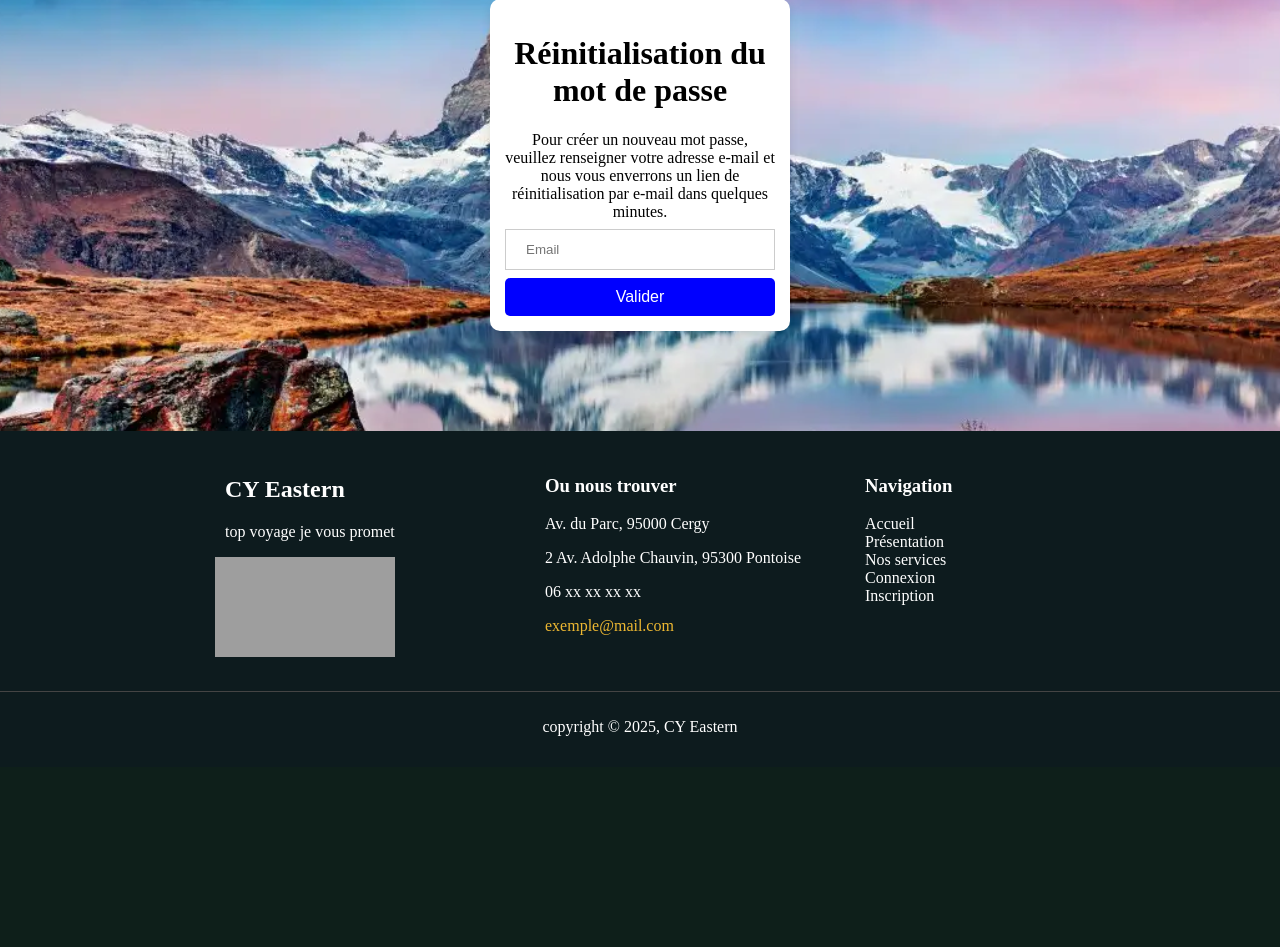
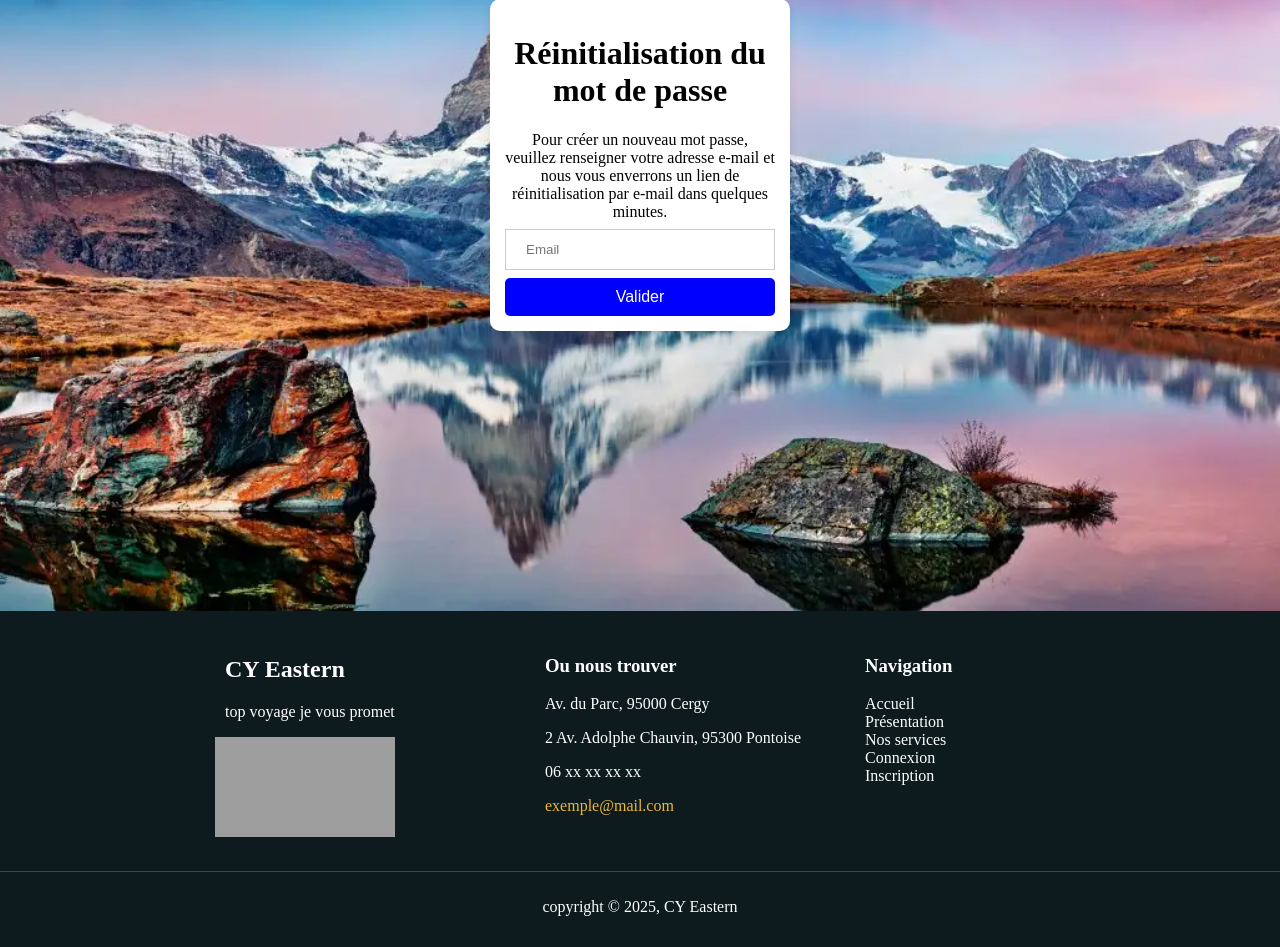
Before and after one commit to valerierx/Click-journeY, a PHP site: page /mdpoublie.html in a window 1280 px wide. Shown: the part 101-1048 px from the top of the page. Before the commit the page ends 837 px from the top, so only its background shows below. Run offline with PHP 8.4, Linux system fonts and the light colour scheme; grey boxes are pictures that could not be loaded.

Commit message:
refactor: ajout de quelques liens + random fixes

```diff
--- a/connexion.html
+++ b/connexion.html
@@ -43,7 +43,7 @@
           <input type="password" placeholder="Mot de passe" name="mdp" required>
         </label>
         <label for="remember">
-          <input type="checkbox" id="remember" disabled="disabled">
+          <input type="checkbox" id="remember">
           Se souvenir de moi
         </label>
         <br>
@@ -66,7 +66,7 @@
     <div class="logo">
       <h2>CY Eastern</h2>
       <p>top voyage je vous promet</p>
-      <img src="media/" alt="Logo" width="180px" height="100" style="margin-left: -10px;">
+      <img src="media/" alt="Logo" width="180px" height="100">
     </div>
     <div class="colonne">
       <h3>Ou nous trouver</h3>
@@ -91,6 +91,5 @@
   </div>
 </footer>
 
-
 </body>
 </html>
--- a/index.html
+++ b/index.html
@@ -46,12 +46,12 @@
 </section>
 
 
-<footer style="margin-top: 280px;">
+<footer>
   <div class="contenu">
       <div class="logo">
           <h2>CY Eastern</h2>
           <p>top voyage je vous promet</p>
-          <img src="media/" alt="Logo" width="180px" height="100" style="margin-left: -10px;">
+          <img src="media/" alt="Logo" width="180px" height="100">
       </div>
       <div class="colonne">
           <h3>Ou nous trouver</h3>
--- a/inscription.html
+++ b/inscription.html
@@ -49,7 +49,7 @@
           <input type="password" placeholder="Mot de passe" name="mdp" required>
         </label>
         <label>
-          <input type="password" placeholder="Confirmation du mot de passe" disabled="disabled" required>
+          <input type="password" placeholder="Confirmation du mot de passe" required>
         </label>
         <label for="cgu">
           <input type="checkbox" id="cgu" name="cgu" required>
@@ -74,7 +74,7 @@
     <div class="logo">
       <h2>CY Eastern</h2>
       <p>top voyage je vous promet</p>
-      <img src="media/" alt="Logo" width="180px" height="100" style="margin-left: -10px;">
+      <img src="media/" alt="Logo" width="180px" height="100">
     </div>
     <div class="colonne">
       <h3>Ou nous trouver</h3>
@@ -99,6 +99,5 @@
   </div>
 </footer>
 
-
 </body>
 </html>
--- a/mdpoublie.html
+++ b/mdpoublie.html
@@ -54,7 +54,7 @@
         <div class="logo">
             <h2>CY Eastern</h2>
             <p>top voyage je vous promet</p>
-            <img src="media/" alt="Logo" width="180px" height="100" style="margin-left: -10px;">
+            <img src="media/" alt="Logo" width="180px" height="100">
         </div>
         <div class="colonne">
             <h3>Ou nous trouver</h3>
@@ -79,6 +79,5 @@
     </div>
 </footer>
 
-
 </body>
 </html>
--- a/presentation.html
+++ b/presentation.html
@@ -66,7 +66,7 @@
           <div class="logo">
               <h2>CY Eastern</h2>
               <p>top voyage je vous promet</p>
-          <img src="media/" alt="Logo" width="180px" height="100" style="margin-left: -10px;">
+              <img src="media/" alt="Logo" width="180px" height="100">
           </div>
           <div class="colonne">
               <h3>Ou nous trouver</h3>
@@ -91,6 +91,5 @@
       </div>
   </footer>
 
-
 </body>
 </html>
--- a/style.css
+++ b/style.css
@@ -13,6 +13,11 @@ body{
     background-attachment: fixed;
 
 }
+
+img[alt="Logo"] {
+    margin-left: -10px;
+}
+
 /*debut Accueil*/
 /*debut Menu*/
 .divmenu{
@@ -277,8 +282,7 @@ footer {
     background-color: #0d1b1e;
     color: white;
     padding: 15px 0;
-    margin-top: 100px;
-
+    margin-top: 280px;
 }
 
 .contenu {
```
Also changed, not shown: accueil.css (+9 -8 lines), 11 other files. Lines whose indentation alone changed are shown as unchanged.
